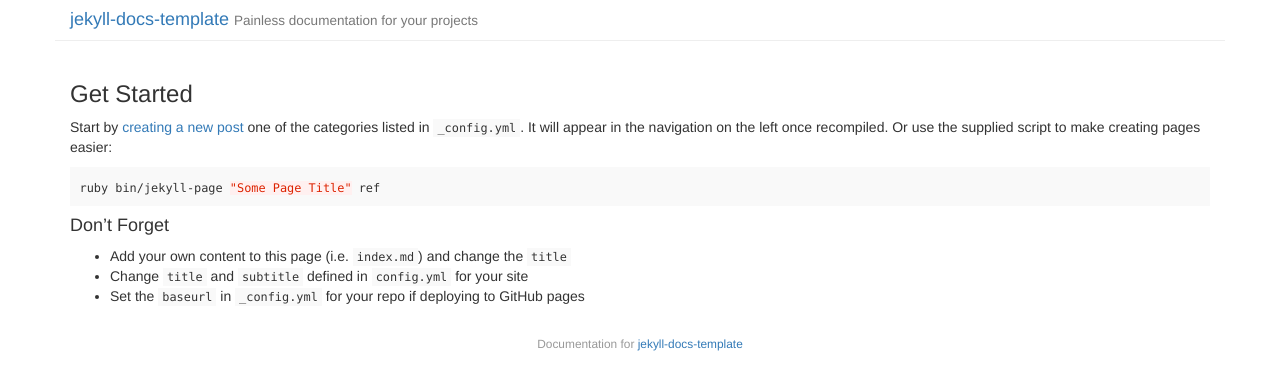
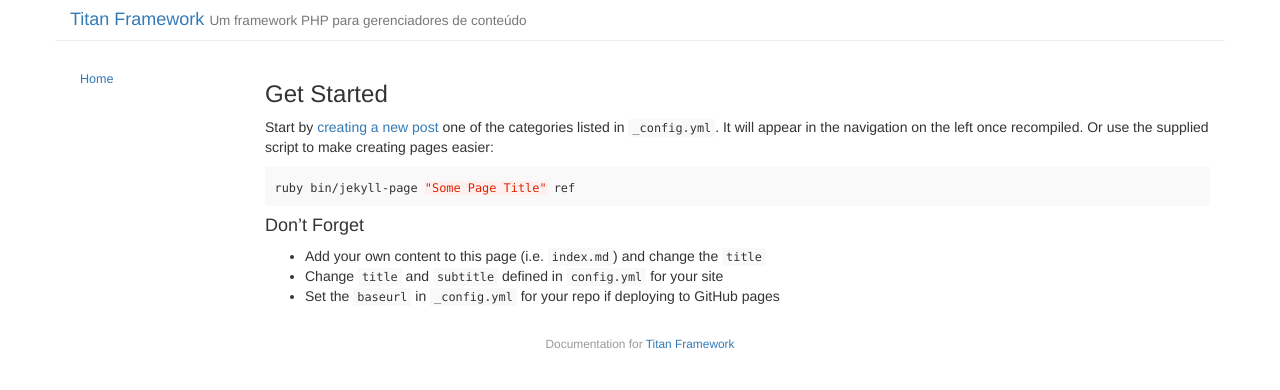
Before and after one commit to titan-framework/docs, a Jekyll site: the page built from index.md, in a window 1280 px wide. Shown: the top 390 px of the page. Built offline with Jekyll 4.4.1, drawn with Linux system fonts in a browser that asks for light colours.

Commit message:
Changing configuration.

```diff
--- a/_config.yml
+++ b/_config.yml
@@ -1,6 +1,6 @@
 # Site title and subtitle. This is used in _includes/header.html
-title: 'jekyll-docs-template'
-subtitle: 'Painless documentation for your projects'
+title: 'Titan Framework'
+subtitle: 'Um framework PHP para gerenciadores de conteúdo'
 
 # if you wish to integrate disqus on pages set your shortname here
 disqus_shortname: ''
@@ -12,10 +12,10 @@
 #   0 - always hide
 #   1 - always show
 #   2 - show only if posts are present
-navigation: 2
+navigation: 1
 
 # URL to source code, used in _includes/footer.html
-codeurl: 'https://github.com/bruth/jekyll-docs-template'
+codeurl: 'https://github.com/titan-framework'
 
 # Default categories (in order) to appear in the navigation
 sections: [
```
